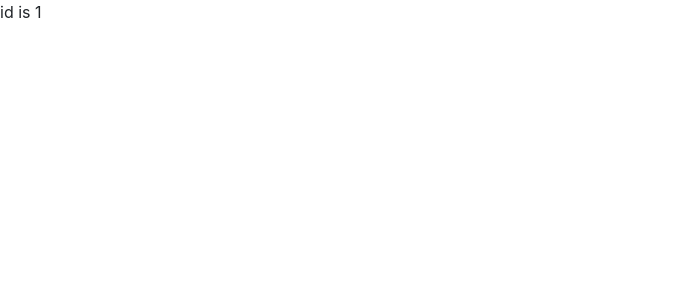
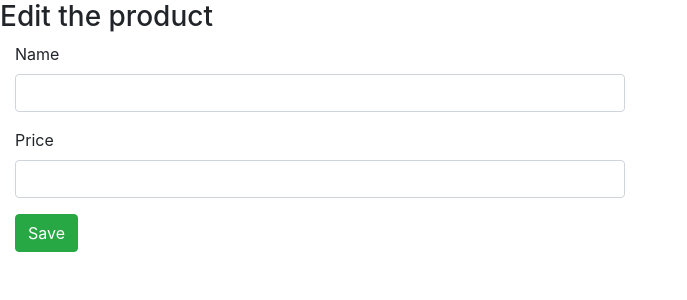
Before and after one commit to kareta/store, a React (Create React App) app: page /products/1 in a window 1280 px wide. Shown: the top 300 px of the page, without its empty margins (0-687 px from the left). Built offline with nearby package versions, Linux system fonts and the light colour scheme.

Commit message:
Add a product to the store

```diff
--- a/package.json
+++ b/package.json
@@ -4,13 +4,15 @@
   "private": true,
   "dependencies": {
     "bootstrap": "^4.2.1",
+    "prop-types": "latest",
     "react": "^16.7.0",
     "react-dom": "^16.7.0",
     "react-redux": "^6.0.0",
     "react-router-dom": "^4.3.1",
     "react-scripts": "2.1.2",
     "redux": "^4.0.1",
-    "redux-thunk": "^2.3.0"
+    "redux-thunk": "^2.3.0",
+    "uuid": "^3.3.2"
   },
   "scripts": {
     "start": "react-scripts start",
--- /dev/null
+++ b/src/actions/productActions.js
@@ -0,0 +1,8 @@
+import { ADD_PRODUCT } from './types';
+
+export const addProduct = product => {
+  return {
+    type: ADD_PRODUCT,
+    payload: product,
+  };
+};
--- /dev/null
+++ b/src/actions/types.js
@@ -0,0 +1 @@
+export const ADD_PRODUCT = 'ADD_PRODUCT';
--- a/src/components/ProductEditor.js
+++ b/src/components/ProductEditor.js
@@ -1,14 +1,73 @@
 import React, {Component} from 'react';
+import uuid from "uuid";
+import {connect} from "react-redux";
+import PropTypes  from 'prop-types';
+import {addProduct} from "../actions/productActions";
 
 class ProductEditor extends Component {
+  state = {
+    name: null,
+    price: null,
+  };
+
+  onSubmit = event => {
+    event.preventDefault();
+
+    const { name, price } = this.state;
+
+    const product = {
+      id: uuid(),
+      name,
+      price
+    };
+
+    this.props.addProduct(product);
+
+    this.props.history.push('/');
+  };
+
+  onChange = event => this.setState({ [event.target.name]: event.target.value });
+
   render() {
     const id = this.props.match.params.id;
     return (
       <div>
-        id is {id}
+        <h3>{ id === 'new' ? 'Create a new product' : 'Edit the product' }</h3>
+
+        <form className="col-md-6" onSubmit={this.onSubmit}>
+          <div className="form-group">
+            <label>Name</label>
+            <input
+              name="name"
+              type="text"
+              className="form-control"
+              onChange={this.onChange}
+            />
+          </div>
+          <div className="form-group">
+            <label>Price</label>
+            <input
+              name="price"
+              type="number"
+              min="1"
+              step="any"
+              className="form-control"
+              onChange={this.onChange}
+            />
+          </div>
+          <div className="form-group">
+            <button className="btn btn-success">
+              Save
+            </button>
+          </div>
+        </form>
       </div>
     );
   }
 }
 
-export default ProductEditor;
+ProductEditor.propTypes = {
+  addProduct: PropTypes.func.isRequired,
+};
+
+export default connect(null, { addProduct })(ProductEditor);
--- a/src/components/ProductGrid.js
+++ b/src/components/ProductGrid.js
@@ -1,36 +1,30 @@
 import React from 'react';
 import ProductGridTable from "./ProductGridTable";
+import {connect} from 'react-redux';
+import PropTypes  from 'prop-types';
+import {Link} from "react-router-dom";
 
 class ProductGrid extends React.Component {
-  state = {
-    products: [
-      {
-        id: 1,
-        name: 'Boots',
-        price: 99.99,
-      },
-      {
-        id: 2,
-        name: 'Shoes',
-        price: 79.99,
-      },
-      {
-        id: 3,
-        name: 'Loafers',
-        price: 49.99,
-      },
-    ],
-  };
-
   render() {
-    const { products } = this.state;
+    const { products } = this.props;
 
     return (
       <div className="container">
+        <Link to="products/new">
+          <button className="btn btn-success">Add</button>
+        </Link>
         <ProductGridTable products={products}/>
       </div>
     );
   }
 }
 
-export default ProductGrid;
+ProductGrid.propTypes = {
+  products: PropTypes.array.isRequired,
+};
+
+const mapStateToProps = state => ({
+  products: state.product.products,
+});
+
+export default connect(mapStateToProps)(ProductGrid);
--- a/src/reducers/productReducer.js
+++ b/src/reducers/productReducer.js
@@ -1,7 +1,32 @@
-const initialState = {};
+import {ADD_PRODUCT} from "../actions/types";
+
+const initialState = {
+  products: [
+    {
+      id: 1,
+      name: 'Boots',
+      price: 99.99,
+    },
+    {
+      id: 2,
+      name: 'Shoes',
+      price: 79.99,
+    },
+    {
+      id: 3,
+      name: 'Loafers',
+      price: 49.99,
+    },
+  ],
+};
 
 export default function (state = initialState, action) {
   switch (action.type) {
+    case ADD_PRODUCT:
+      return {
+        ...state,
+        products: [action.payload, ...state.products],
+      };
     default:
       return state;
   }
```
